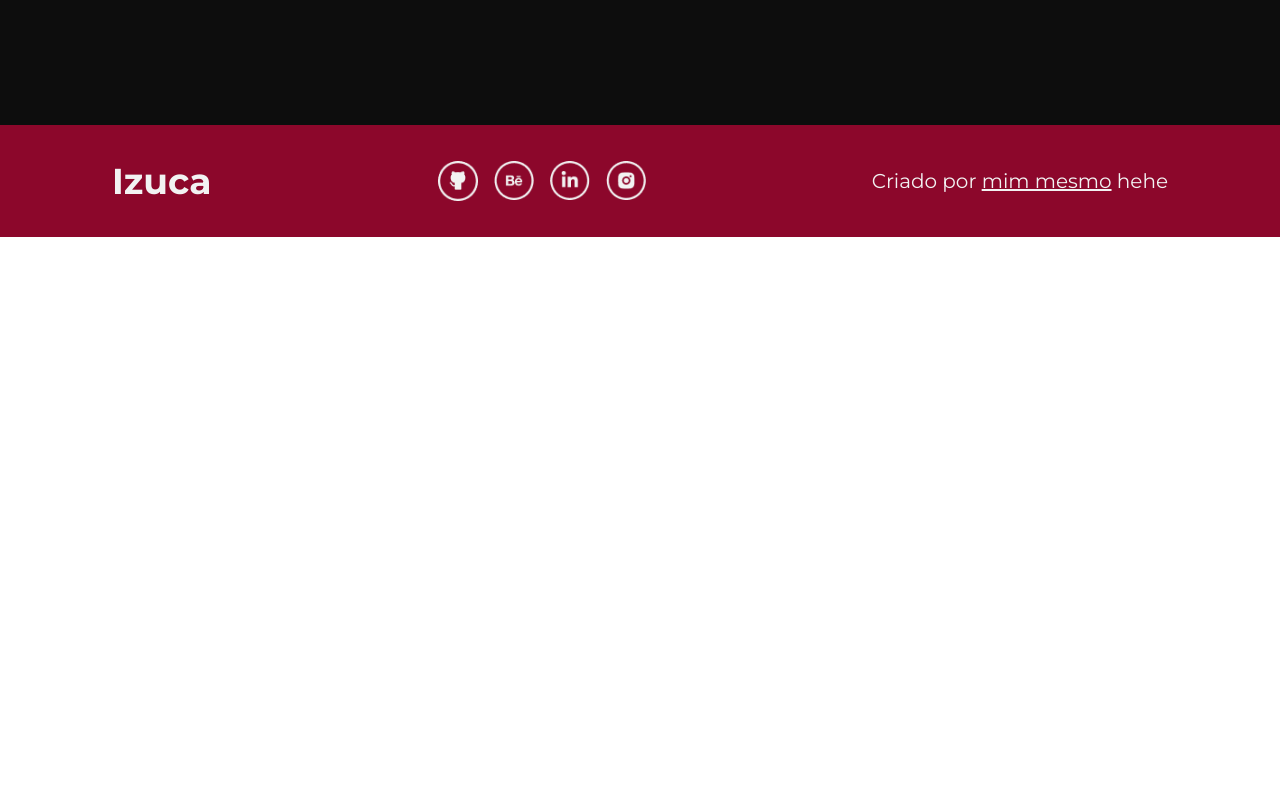
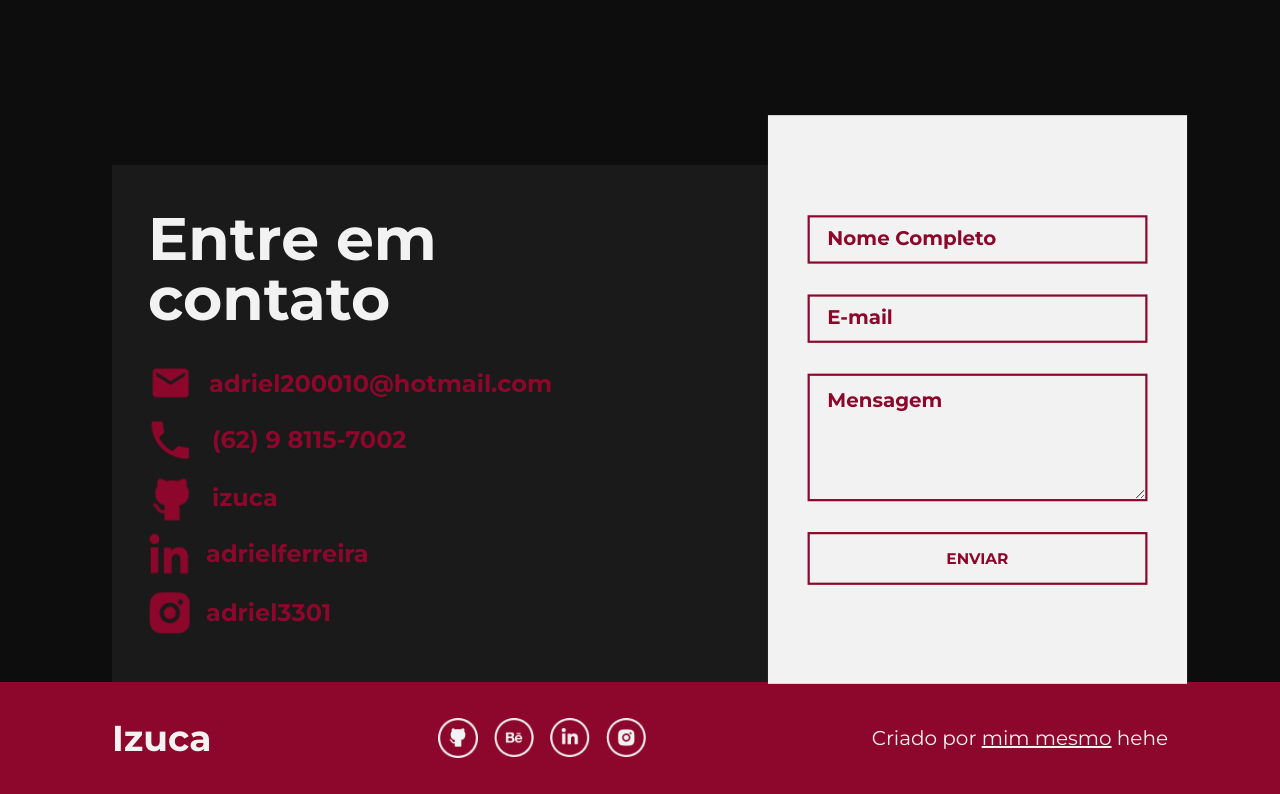
Before and after one commit to izuca/izucadev, an Eleventy site: page src/index.njk in a window 1280 px wide. Shown: the part 3001-3795 px from the top of the page. Before the commit the page ends 3238 px from the top, so only its background shows below. Built offline with nearby package versions, Linux system fonts and the light colour scheme; Eleventy itself is replaced by a stand-in of ours; files that its build step writes are made by us from their sources.

Commit message:
contatos

```diff
--- /dev/null
+++ b/src/_includes/partials/contact.njk
@@ -0,0 +1,73 @@
+<div class="flex justify-center mt-10">
+    {# Info #}
+    <div class="flex flex-col gap-2 align-bottom bg-preto-700 pl-9 pr-24 py-11">
+        <h1 class="font-bold mb-6 text-6xl text-branco-900">Entre em contato</h1>
+
+        <div class="flex items-center gap-4">
+            <img src="images/contact/emailContact.png" alt="E-mail Ícone">
+            <p class="font-bold text-vermelho text-2xl">adriel200010@hotmail.com</p>
+        </div>
+
+        <div class="flex items-center gap-4">
+            <img src="images/contact/telephoneContact.png" alt="Ícone Telefone">
+            <p class="font-bold text-vermelho text-2xl">(62) 9 8115-7002</p>
+        </div>
+
+        <div class="flex items-center gap-4">
+            <img src="images/contact/githubContact.png" alt="Ícone Github">
+            <p class="font-bold text-vermelho text-2xl">izuca</p>
+        </div>
+
+        <div class="flex items-center gap-4">
+            <img src="images/contact/linkedinContact.png" alt="Ícone Linkedin">
+            <p class="font-bold text-vermelho text-2xl">adrielferreira</p>
+        </div>
+
+        <div class="flex items-center gap-4">
+            <img src="images/contact/instagramContact.png" alt="Ícone Instagram">
+            <p class="font-bold text-vermelho text-2xl">adriel3301</p>
+        </div>
+    </div>
+    {# Formulário #}
+    <form class="bg-branco-900 w-96 flex flex-col justify-center scale-110 -translate-y-6" name="contact" action="/success" method="POST" data-netlify="true">
+
+    <div class="flex flex-col justify-center px-9 py-9 gap-7">
+        <input class=
+        "bg-transparent
+        py-2 px-4
+        text-vermelho font-bold
+        placeholder:text-vermelho placeholder:text-lg placeholder:font-bold
+        border-2 border-vermelho
+        hover:-translate-y-1
+        focus:bg-vermelho focus:text-branco-900 focus:outline-none focus:-translate-y-0
+        transition durantion-200 "
+        name="name" type="text" id="yourName" required="true" placeholder="Nome Completo">
+
+        <input class=
+        "bg-transparent
+        py-2 px-4
+        text-vermelho font-bold
+        placeholder:text-vermelho placeholder:text-lg placeholder:font-bold
+        border-2 border-vermelho
+        hover:-translate-y-1
+        focus:bg-vermelho focus:text-branco-900 focus:outline-none focus:-translate-y-0
+        transition durantion-200 "
+        name="email" type="email"  id="yourEmail" required="true" placeholder="E-mail">
+
+        <textarea class=
+        "bg-transparent
+        py-2 px-4
+        text-vermelho font-bold
+        placeholder:text-vermelho placeholder:text-lg placeholder:font-bold
+        border-2 border-vermelho
+        hover:-translate-y-1
+        focus:bg-vermelho focus:text-branco-900 focus:outline-none focus:-translate-y-0
+        transition durantion-200 "
+        name="message" id="message" rows="4" required="true" placeholder="Mensagem"></textarea>
+
+        <button class="btn rounded-none bg-branco-900 text-vermelho border-2 border-vermelho hover:bg-vermelho hover:text-branco-900 hover:border-none" type="submit">Enviar</button>
+    </div>
+
+
+    </form>
+</div>
--- a/src/index.njk
+++ b/src/index.njk
@@ -5,3 +5,4 @@ layout: "layouts/default.njk"
 {% include  'partials/hero.njk'%}
 {% include  'partials/about.njk'%}
 {% include  'partials/habilidades.njk'%}
+{% include  'partials/contact.njk'%}
--- /dev/null
+++ b/src/projeto.njk
@@ -0,0 +1,4 @@
+---
+title: "IzucaDev"
+layout: "layouts/default.njk"
+---
```
Also changed, not shown: src/_includes/partials/projetos.njk (added), src/images/contact/emailContact.png (added), src/images/contact/githubContact.png (added), src/images/contact/instagramContact.png (added), src/images/contact/linkedinContact.png (added), src/images/contact/telephoneContact.png (added).
